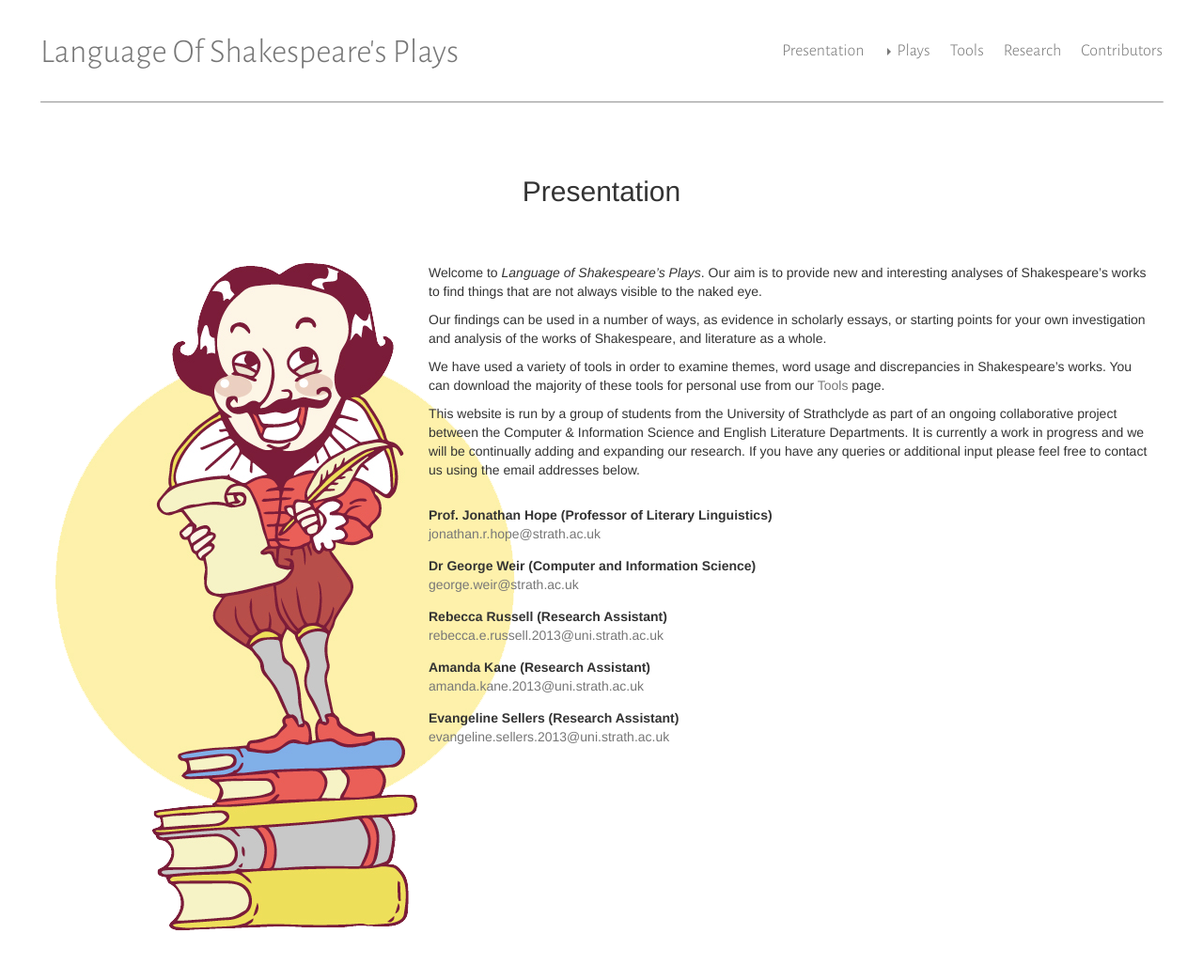
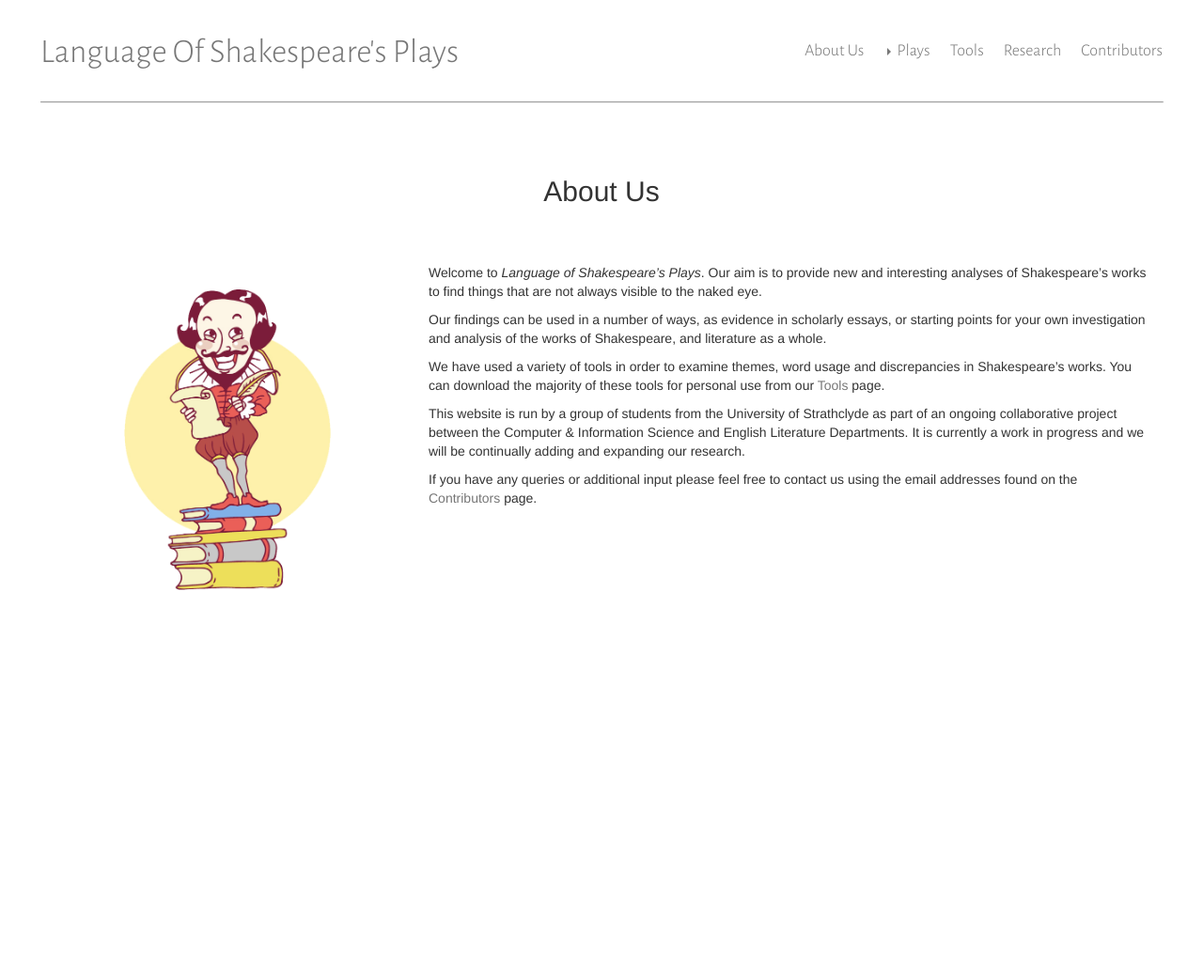
Before and after one commit to iahmed0/SU-LOSP.github.io, a Jekyll site: the page built from index.md, in a window 1280 px wide. Shown: the whole page at 94% size. Built offline with Jekyll 4.4.1, drawn with Linux system fonts in a browser that asks for light colours; after the commit the page ends 900 px from its top, so only the background shows below that.

Commit message:
Update about page

```diff
--- a/_layouts/default.html
+++ b/_layouts/default.html
@@ -15,7 +15,7 @@
 
       <nav class="col-md-6">
         <ul>
-          <li><a href="/">Presentation</a></li>
+          <li><a href="/">About Us</a></li>
           <li id="open-plays">
             <a href="#">
               <div id="plays-arrow" class="arrow-right"></div>
--- a/_layouts/page.html
+++ b/_layouts/page.html
@@ -7,5 +7,7 @@ layout: default
     <h2>{{ page.title }}</h2>
   </header>
 
-  {{ content }}
+  <div class="content">
+    {{ content }}
+  </div>
 </article>
--- a/index.md
+++ b/index.md
@@ -1,9 +1,10 @@
 ---
-title: Presentation
+title: About Us
 ---
 
+<div class="col-md-4" markdown="1">
 ![Little Shakespeare](/assets/images/shakespeare.png)
-{: .col-md-4}
+</div>
 
 <div class="col-md-8" markdown="1">
 
@@ -22,23 +23,9 @@ tools for personal use from our [Tools](/tools/) page.
 This website is run by a group of students from the University of Strathclyde as
 part of an ongoing collaborative project between the Computer & Information
 Science and English Literature Departments. It is currently a work in progress
-and we will be continually adding and expanding our research.  If you have any
-queries or additional input please feel free to contact us using the email
-addresses below.
+and we will be continually adding and expanding our research.
 
-Prof. Jonathan Hope (Professor of Literary Linguistics)
-: <jonathan.r.hope@strath.ac.uk>
-
-Dr George Weir (Computer and Information Science)
-: <george.weir@strath.ac.uk>
-
-Rebecca Russell (Research Assistant)
-: <rebecca.e.russell.2013@uni.strath.ac.uk>
-
-Amanda Kane (Research Assistant)
-: <amanda.kane.2013@uni.strath.ac.uk>
-
-Evangeline Sellers (Research Assistant)
-: <evangeline.sellers.2013@uni.strath.ac.uk>
+If you have any queries or additional input please feel free to contact us using
+the email addresses found on the [Contributors](/contributors/) page.
 
 </div>
```
